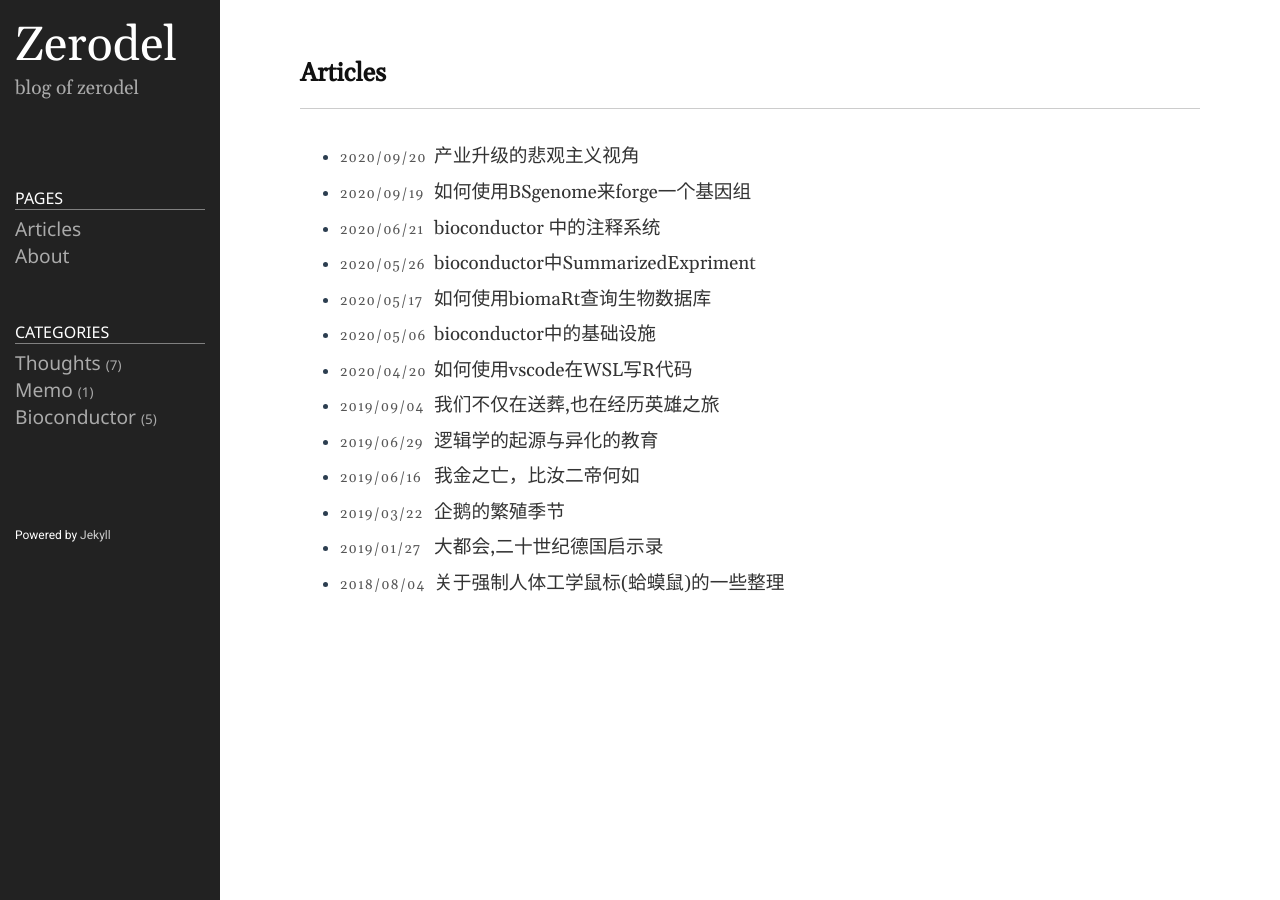
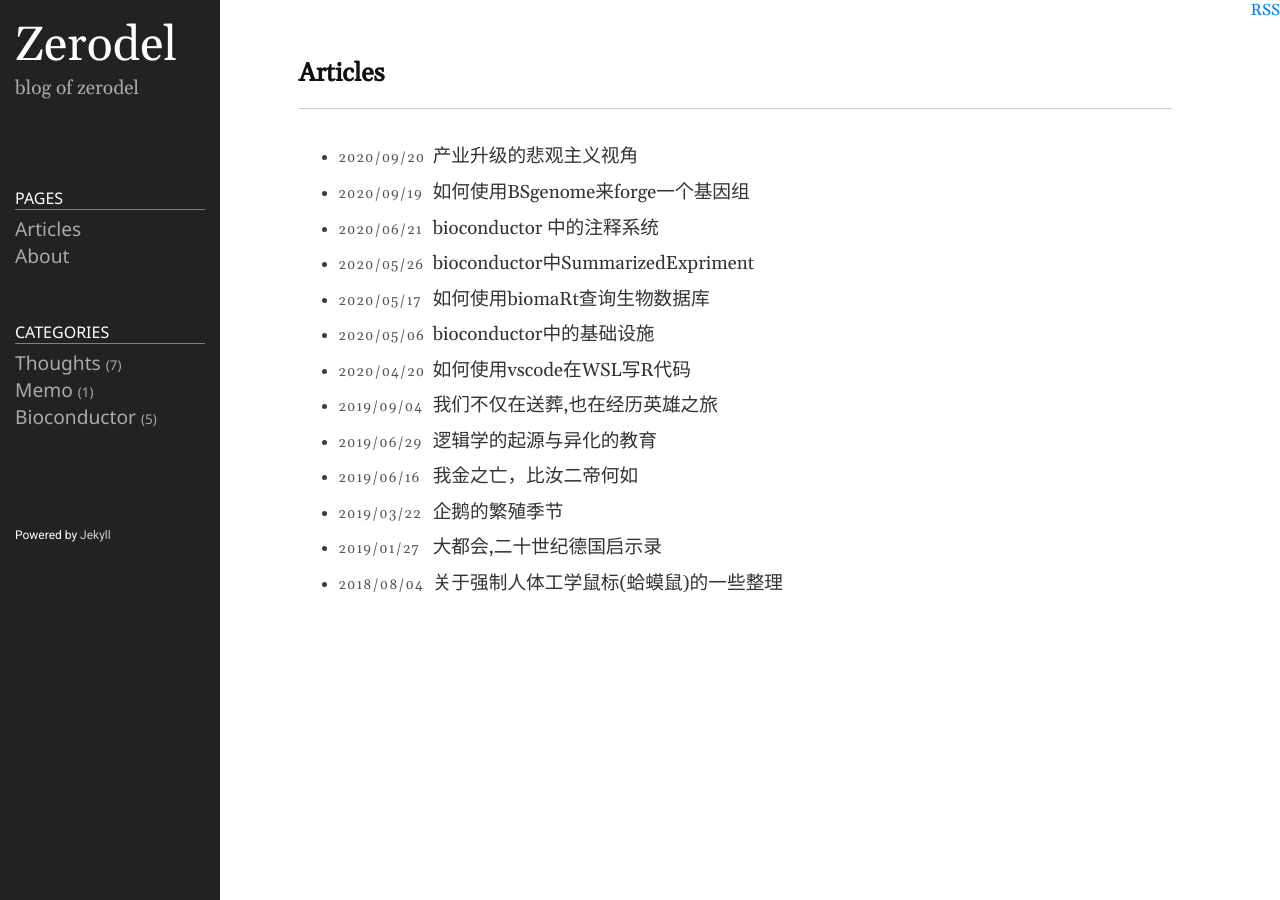
Before and after one commit to zerodel/zerode.github.io, a Jekyll site: the page built from index.md, in a window 1280 px wide. Built offline with Jekyll 4.4.1, drawn with Linux system fonts in a browser that asks for light colours.

Commit message:
add feed

```diff
--- a/_config.yml
+++ b/_config.yml
@@ -34,6 +34,10 @@
 date_format: "%Y-%M-%D"
 plugins:
   - jekyll-feed
+# title: zerodel’s blog
+# description: Welcome to my blog
+# author: zerodel
+
 category_dir: category/
 tag_dir: tag/
 # Exclude from processing.
--- a/_layouts/home.html
+++ b/_layouts/home.html
@@ -2,3 +2,5 @@
 layout: default
 ---
 {% include home.html %}
+<link rel="alternate" type="application/atom+xml" title="zerodel’s blog" href="/feed.xml">
+<a class="btn btn-rss" href="/feed.xml" target="_blank">RSS</a>
```
